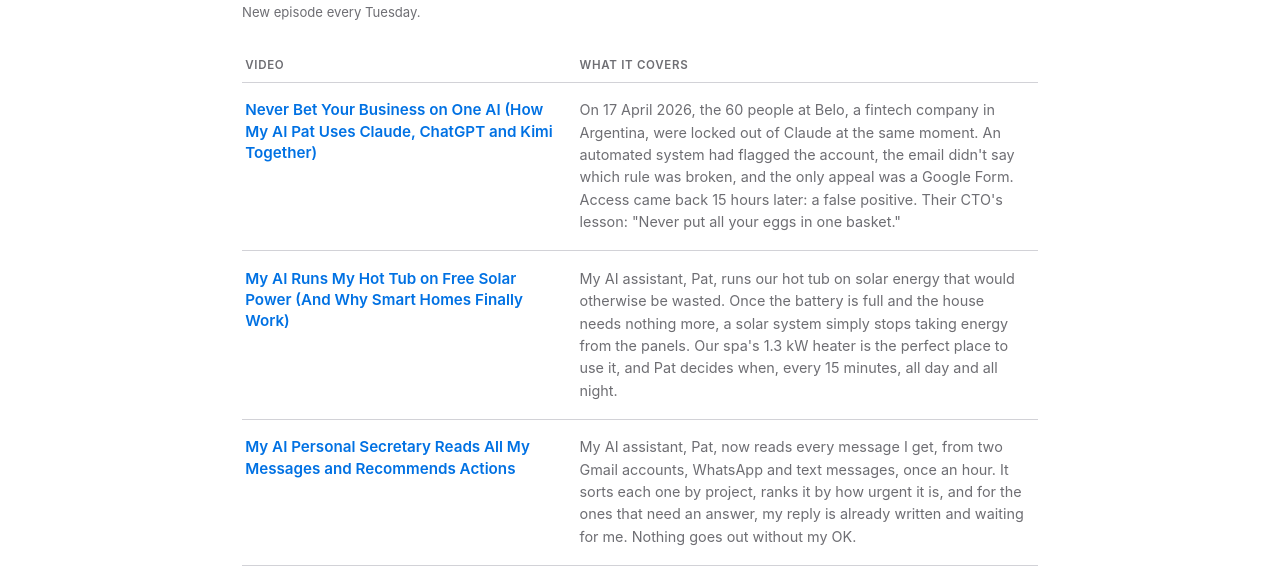
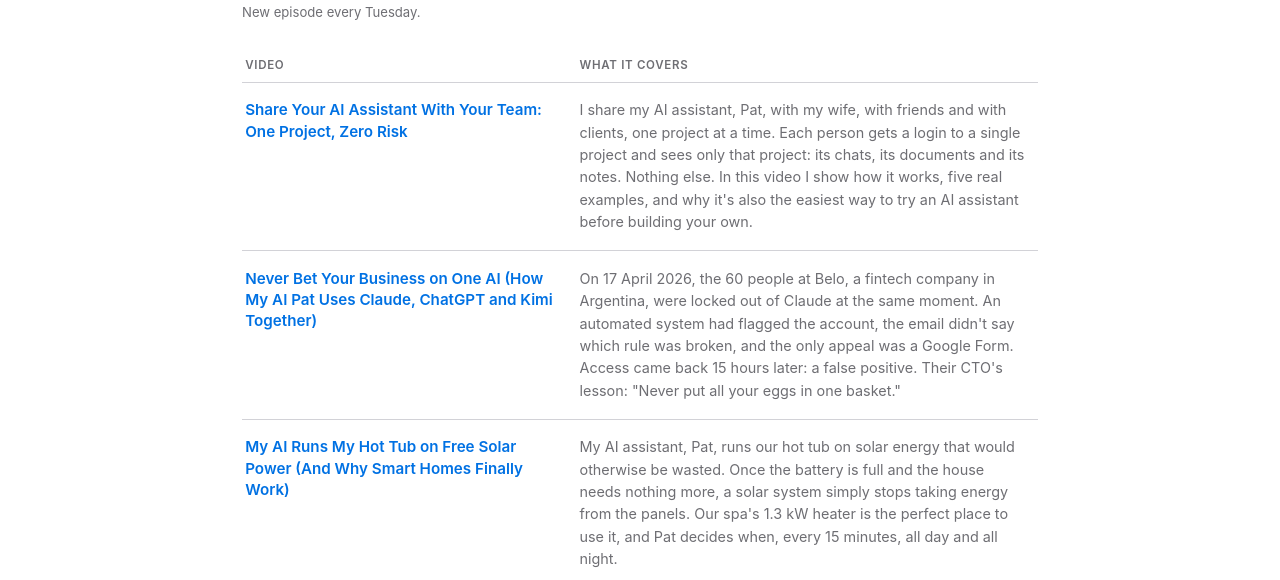
Before and after one commit to gicqueau/ushaia-website, a plain HTML site: page videos.html in a window 1280 px wide. Shown: the part 220-800 px from the top of the page. Drawn offline with Linux system fonts and the light colour scheme.

Commit message:
Add "Share Your AI Assistant With Your Team: One Project, Zero Risk" to Videos tab (auto, via sync_ushaia_website.js)
Co-Authored-By: Claude Sonnet 5 <noreply@anthropic.com>

```diff
--- a/videos.html
+++ b/videos.html
@@ -135,6 +135,12 @@
     <table class="videos">
       <thead><tr><th>Video</th><th>What it covers</th></tr></thead>
       <tbody id="videoRows">
+        <tr data-publish="2026-11-17T15:00:00.000Z">
+          <td class="v-name">
+            <a href="https://www.youtube.com/watch?v=epNa-INU8h4" target="_blank" rel="noopener">Share Your AI Assistant With Your Team: One Project, Zero Risk</a><br><span class="coming-tag">Early access — public November 17, 2026</span>
+          </td>
+          <td class="v-desc">I share my AI assistant, Pat, with my wife, with friends and with clients, one project at a time. Each person gets a login to a single project and sees only that project: its chats, its documents and its notes. Nothing else. In this video I show how it works, five real examples, and why it's also the easiest way to try an AI assistant before building your own.</td>
+        </tr>
         <tr data-publish="2026-11-10T15:00:00.000Z">
           <td class="v-name">
             <a href="https://www.youtube.com/watch?v=Whx9Ov0aOIc" target="_blank" rel="noopener">Never Bet Your Business on One AI (How My AI Pat Uses Claude, ChatGPT and Kimi Together)</a><br><span class="coming-tag">Early access — public November 10, 2026</span>
```
